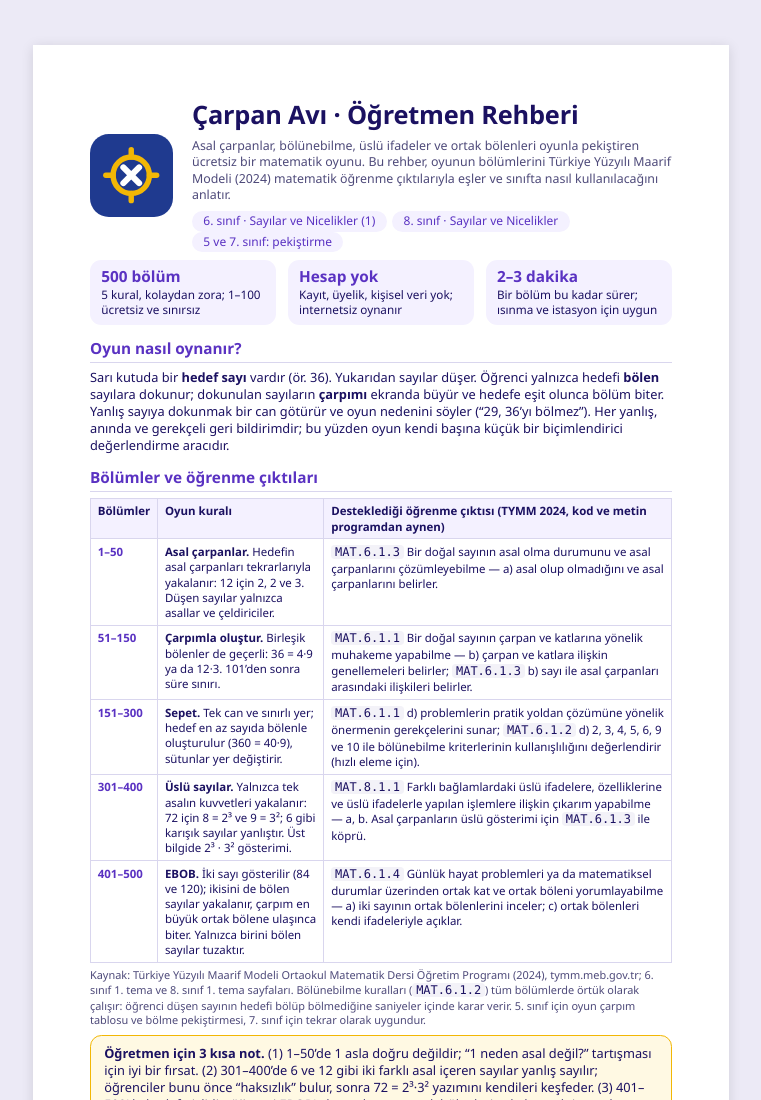
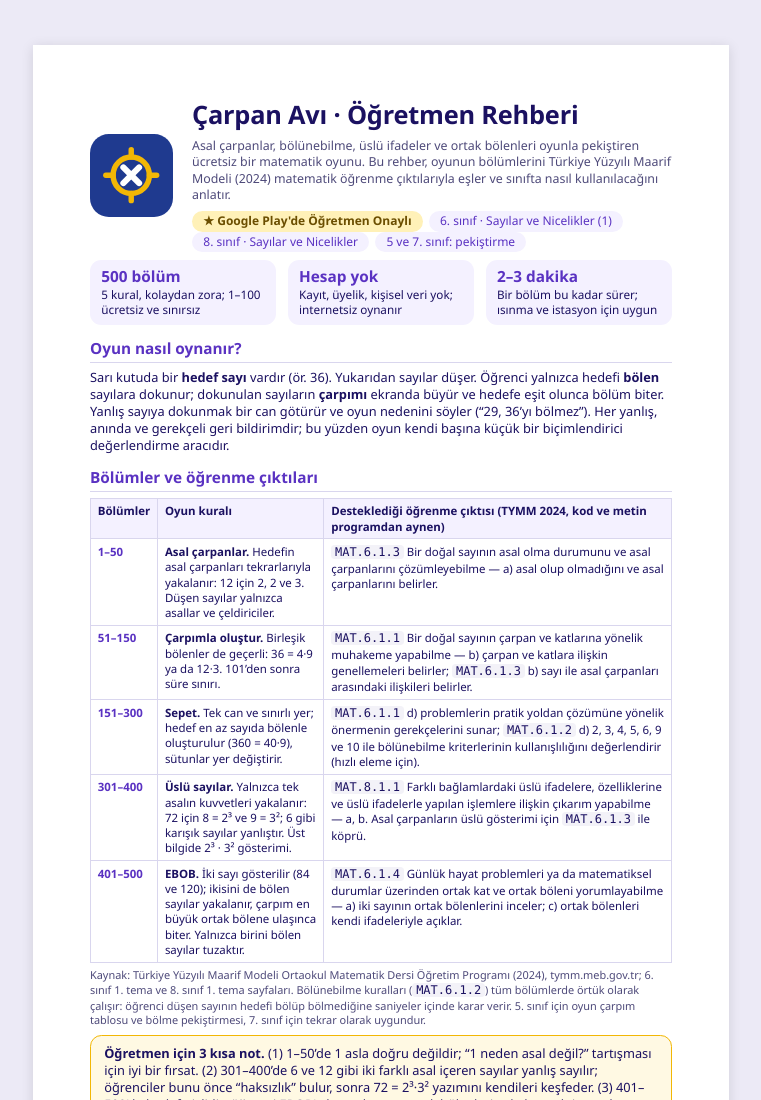
Before and after one commit to erhan25/erhan25.github.io, a plain HTML site: page ogretmen-rehberi.html in a window 1280 px wide. Shown: the top 1100 px of the page, without its empty margins (259-1020 px from the left). Drawn offline with Linux system fonts and the light colour scheme.

Commit message:
Add files via upload

```diff
--- a/ogretmen-rehberi.html
+++ b/ogretmen-rehberi.html
@@ -24,6 +24,7 @@ li { margin:0 0 1mm; }
 .logo { width:22mm; height:22mm; border-radius:5mm; background:#1F3A8F; display:flex; align-items:center; justify-content:center; flex:none; }
 .logo svg { width:16mm; height:16mm; }
 .tag { display:inline-block; background:var(--tint); color:var(--accent); border-radius:999px; padding:.6mm 3mm; font-size:9pt; margin-right:1.5mm; }
+.tag.gold { background:#FFF1B8; color:#6B4E00; font-weight:600; }
 .kv { display:grid; grid-template-columns:1fr 1fr 1fr; gap:3mm; margin:1.5mm 0 2mm; }
 .kv div { background:var(--tint); border-radius:3mm; padding:1.8mm 3mm; font-size:8.8pt; }
 .kv b { display:block; font-size:11.5pt; color:var(--accent); }
@@ -52,7 +53,7 @@ code, .kod { font-family:Consolas, "Courier New", monospace; font-size:9pt; colo
   <div>
     <h1>Çarpan Avı · Öğretmen Rehberi</h1>
     <p class="lead">Asal çarpanlar, bölünebilme, üslü ifadeler ve ortak bölenleri oyunla pekiştiren ücretsiz bir matematik oyunu. Bu rehber, oyunun bölümlerini Türkiye Yüzyılı Maarif Modeli (2024) matematik öğrenme çıktılarıyla eşler ve sınıfta nasıl kullanılacağını anlatır.</p>
-    <span class="tag">6. sınıf · Sayılar ve Nicelikler (1)</span><span class="tag">8. sınıf · Sayılar ve Nicelikler</span><span class="tag">5 ve 7. sınıf: pekiştirme</span>
+    <span class="tag gold">★ Google Play'de Öğretmen Onaylı</span><span class="tag">6. sınıf · Sayılar ve Nicelikler (1)</span><span class="tag">8. sınıf · Sayılar ve Nicelikler</span><span class="tag">5 ve 7. sınıf: pekiştirme</span>
   </div>
 </div>
 
```
Also changed, not shown: index.html (+3 -0 lines).
